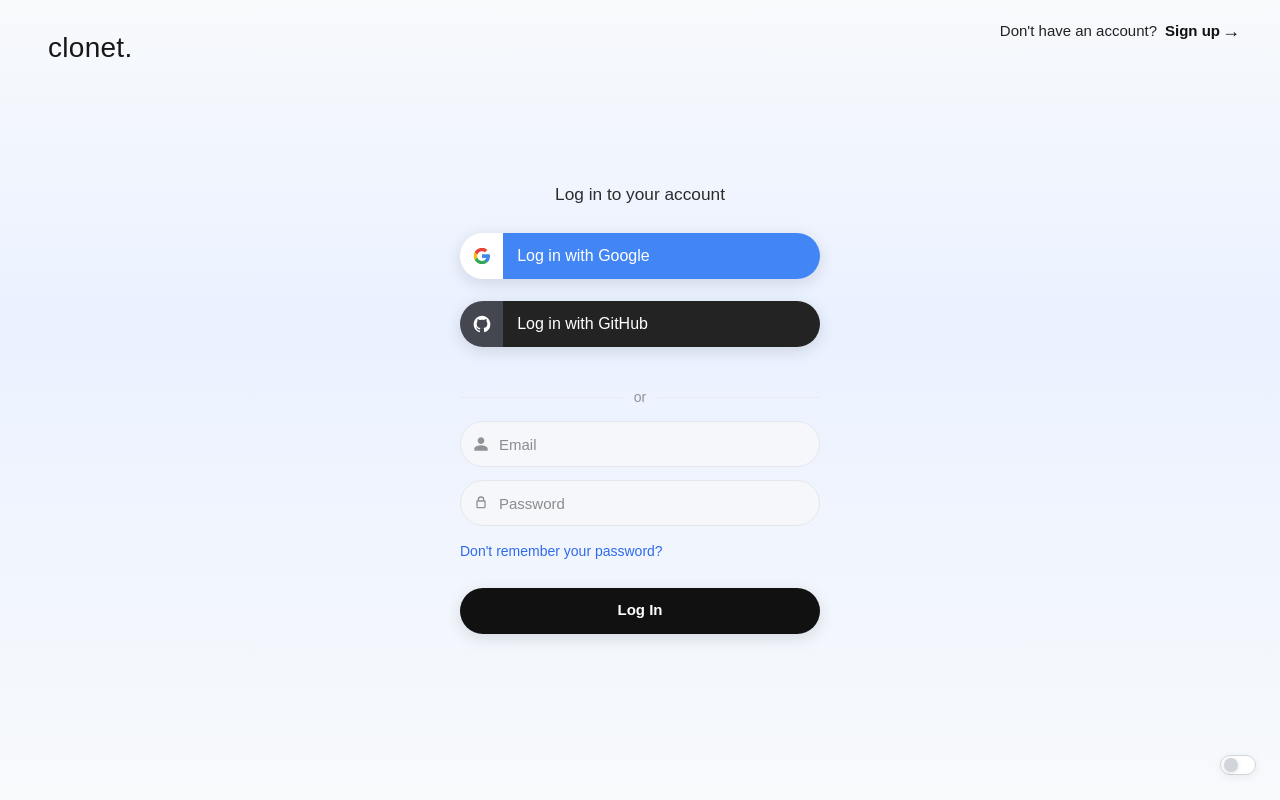
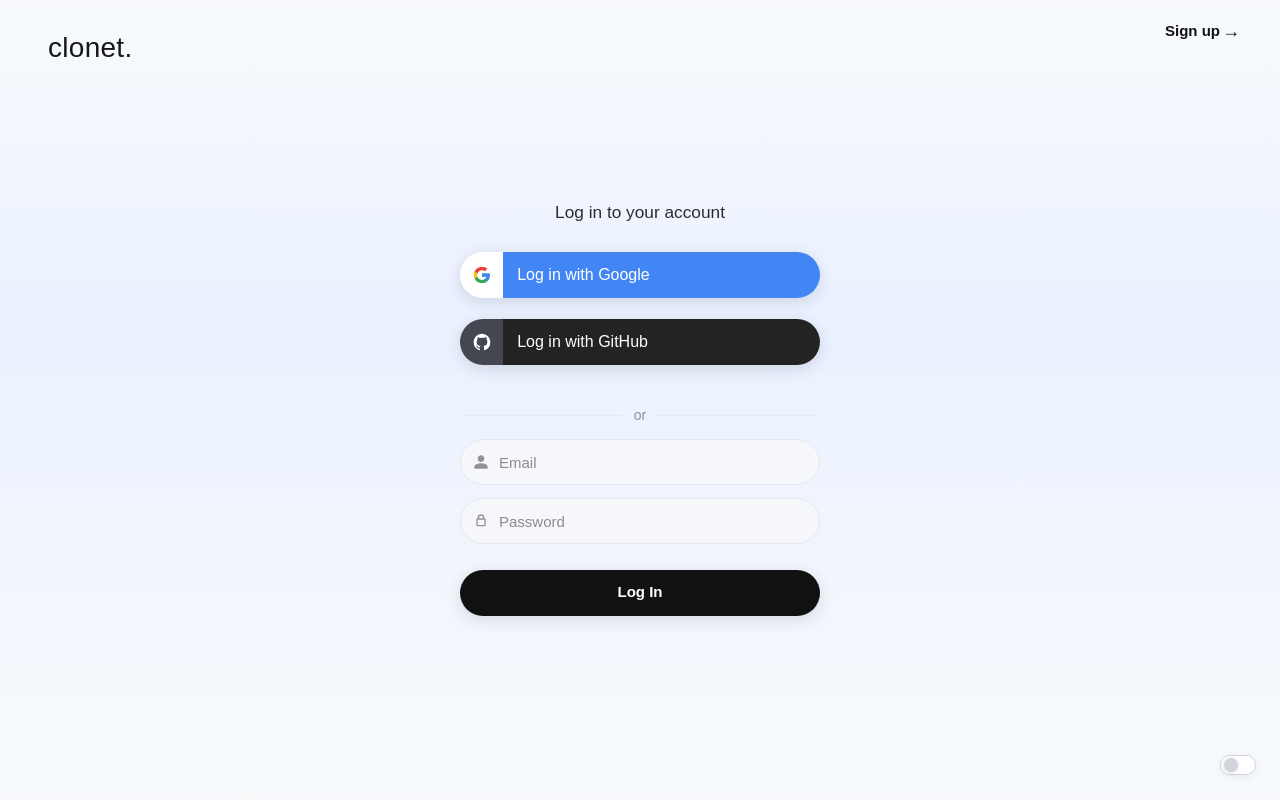
Before and after one commit to welcmhome/clonet-app, a Next.js app: page / in a window 1280 px wide. Built offline with nearby package versions, Linux system fonts and the light colour scheme.

Commit message:
test: remove problematic lines for Vercel build debug

```diff
--- a/src/app/page.tsx
+++ b/src/app/page.tsx
@@ -158,9 +158,6 @@ export default function Home() {
           </span>
           <input placeholder="Password" type="password" style={{ width: '100%', height: 46, padding: '0 0 0 38px', borderRadius: 23, border: darkMode ? '1px solid #35373f' : '1px solid #e5e7eb', background: darkMode ? '#23242a' : '#f5f7fa', color: darkMode ? '#fff' : '#222', fontSize: 15, fontFamily: 'Switzer, sans-serif', marginBottom: 0, transition: 'background 0.3s, color 0.3s, border 0.3s', boxSizing: 'border-box', fontWeight: 400 }} />
         </div>
-        <a href="#" style={{ color: '#2563eb', fontSize: 14, alignSelf: 'flex-start', marginBottom: 2, marginTop: 2, textDecoration: 'none', fontFamily: 'Switzer, sans-serif', opacity: 0.95 }}>
-          Don&#39;t remember your password?
-        </a>
         <button className="login-btn" style={{ width: '100%', height: 46, borderRadius: 23, background: '#111', color: '#fff', fontWeight: 600, border: 'none', fontSize: 15, marginTop: 12, fontFamily: 'Switzer, sans-serif', transition: 'background 0.3s, box-shadow 0.18s cubic-bezier(.4,0,.2,1), transform 0.18s cubic-bezier(.4,0,.2,1)', boxShadow: '0 4px 16px 0 rgba(16,20,30,0.13)', letterSpacing: 0.01 }}>
           Log In
         </button>
@@ -188,7 +185,6 @@ export default function Home() {
           <span style={{ fontFamily: 'ibrand, sans-serif', fontWeight: 400, fontSize: 28, marginTop: 24, marginLeft: 8, marginBottom: 8, letterSpacing: '0.01em', lineHeight: 1.1, display: 'inline-block', color: 'inherit' }}>clonet.</span>
         </a>
         <div style={{ position: 'absolute', right: 40, top: 18, fontFamily: 'Switzer, sans-serif', fontSize: 15, display: 'flex', alignItems: 'center' }}>
-          <span className="hide-on-mobile" style={{ color: darkMode ? '#ededed' : '#222', fontWeight: 400 }}>Don&#39;t have an account?</span>
           <a href="#" style={{ fontWeight: 600, color: darkMode ? '#ededed' : '#111', textDecoration: 'none', fontFamily: 'Switzer, sans-serif', fontSize: 15, display: 'inline-flex', alignItems: 'center', marginLeft: 8 }}>
             Sign up <span style={{ fontWeight: 400, fontSize: 18, marginLeft: 2 }}>→</span>
           </a>
```
